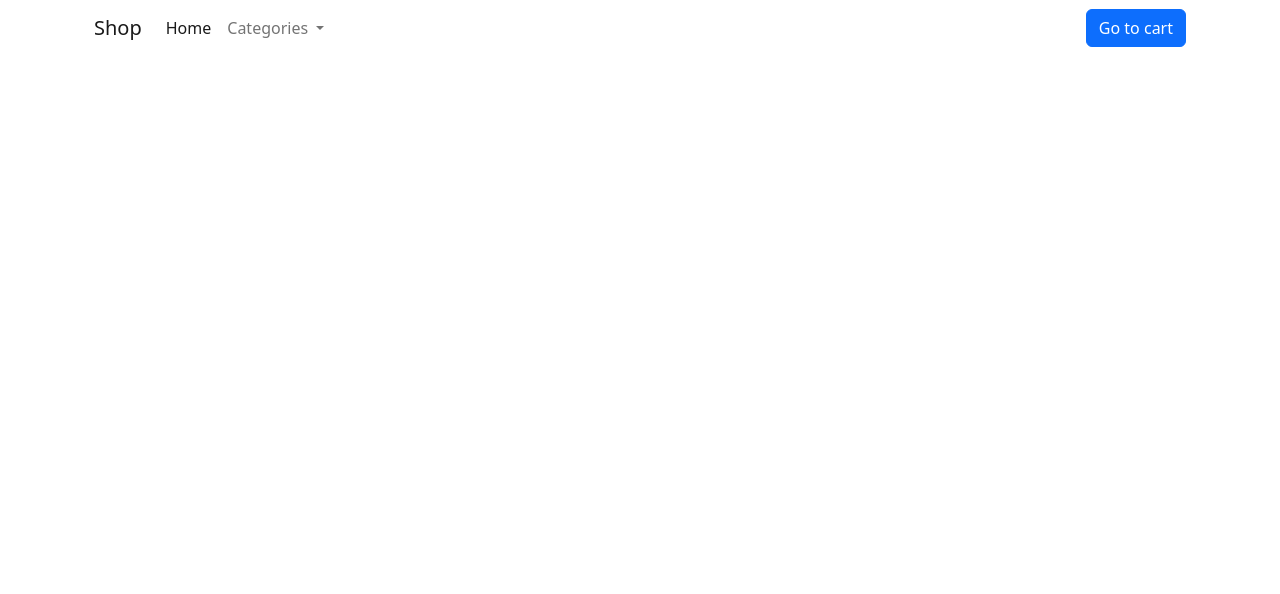
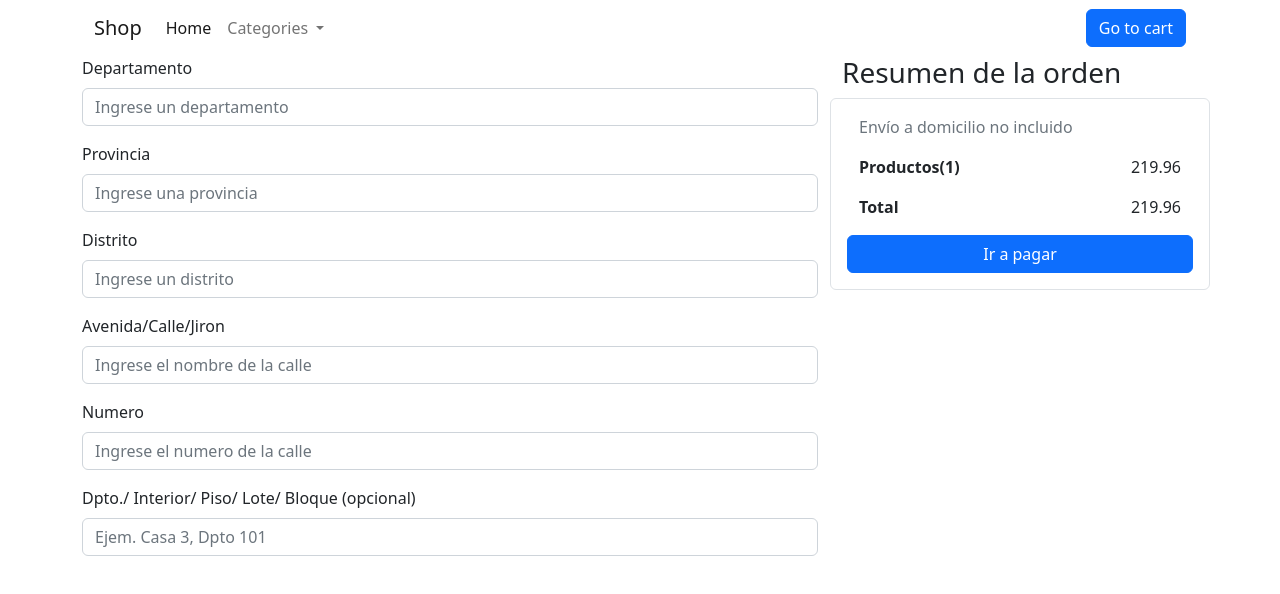
Before and after one commit to RoyHuamanAvila/Shop-Frontend, an Angular app: page /checkout/delivery in a window 1280 px wide. Before the commit this address led to /. Shown: the top 594 px of the page. Built offline with nearby package versions, Linux system fonts and the light colour scheme.

Commit message:
feat: delivery base

```diff
--- a/src/app/basket/basket.component.html
+++ b/src/app/basket/basket.component.html
@@ -27,7 +27,7 @@
         <p>219.96</p>
 
       </div>
-      <a class="btn btn-primary" href="#">Continuar compra</a>
+      <a class="btn btn-primary" href="/checkout/delivery">Continuar compra</a>
     </div>
   </div>
 </div>
--- /dev/null
+++ b/src/app/delivery/delivery.component.html
@@ -0,0 +1,51 @@
+<div class="row">
+  <div class="col-8">
+      <form action="">
+    <div class="mb-3">
+          <label class="form-label" for="">Departamento</label>
+          <input type="text" class="form-control" placeholder="Ingrese un departamento">
+    </div>
+
+    <div class="mb-3">
+      <label class="form-label" for="">Provincia</label>
+      <input type="text" class="form-control" placeholder="Ingrese una provincia">
+    </div>
+
+    <div class="mb-3">
+      <label class="form-label" for="">Distrito</label>
+      <input type="text" class="form-control" placeholder="Ingrese un distrito">
+    </div>
+
+    <div class="mb-3">
+      <label class="form-label" for="">Avenida/Calle/Jiron</label>
+      <input type="text" class="form-control" placeholder="Ingrese el nombre de la calle">
+    </div>
+
+    <div class="mb-3">
+      <label class="form-label" for="">Numero</label>
+      <input type="text" class="form-control" placeholder="Ingrese el numero de la calle">
+    </div>
+
+    <div class="mb-3">
+      <label class="form-label" for="">Dpto./ Interior/ Piso/ Lote/ Bloque (opcional)</label>
+      <input type="text" class="form-control" placeholder="Ejem. Casa 3, Dpto 101">
+    </div>
+
+  </form>
+  </div>
+  <div class="col-4">
+    <h3>Resumen de la orden</h3>
+    <div class="border rounded p-3 row">
+      <p class="text-muted">Envío a domicilio no incluido</p>
+      <div class="d-flex justify-content-between">
+        <p class="fw-bold">Productos(1)</p>
+        <p>219.96</p>
+      </div>
+      <div class="d-flex justify-content-between">
+        <p class="fw-bold">Total</p>
+        <p>219.96</p>
+
+      </div>
+      <a class="btn btn-primary" href="/checkout/payment">Ir a pagar</a>
+  </div>
+</div>
```
Also changed, not shown: src/app/app.module.ts (+5 -2 lines), src/app/delivery/delivery.component.ts (added, +10 -0 lines), src/app/delivery/delivery.component.css (added), 1 other file (tests, documents, lock files or other folders).
